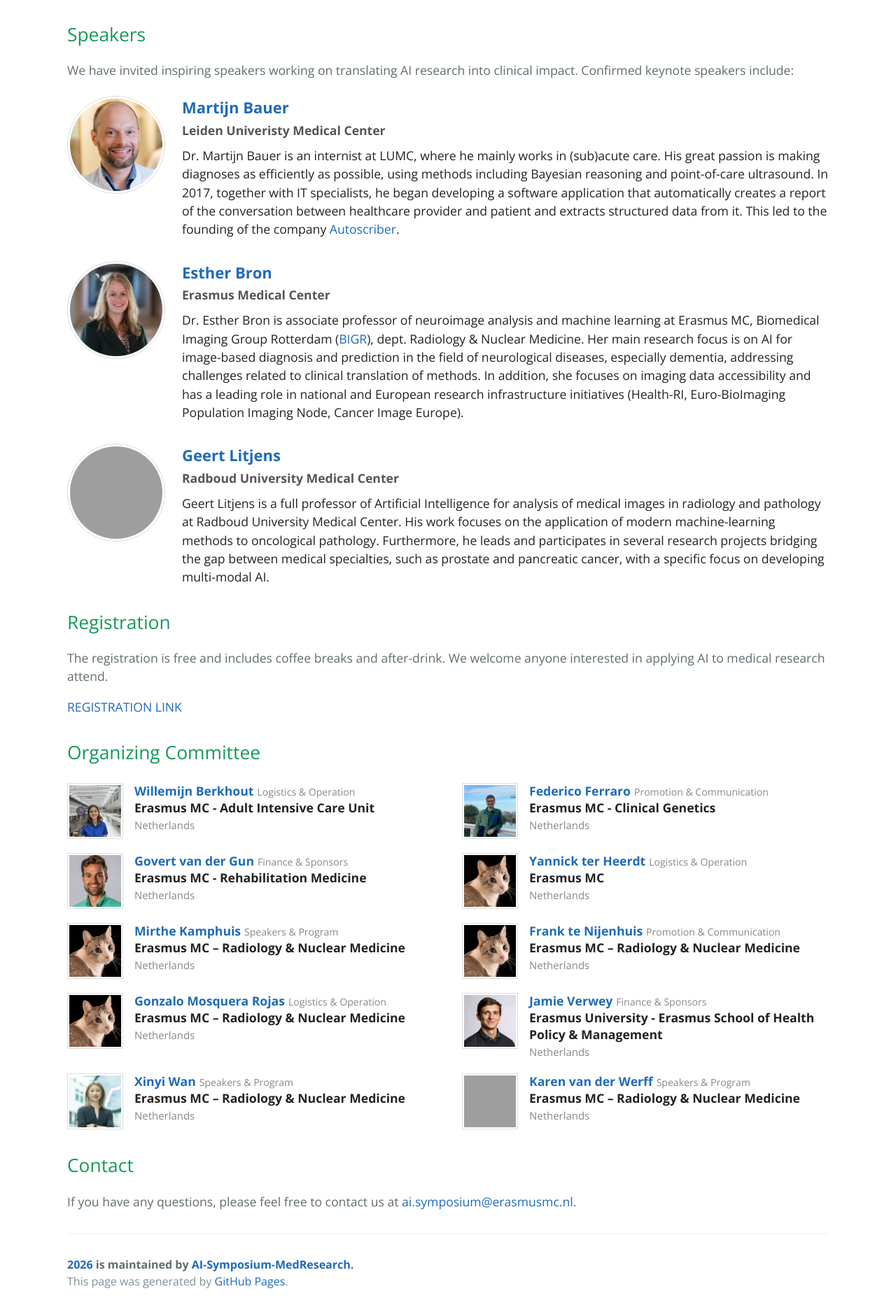
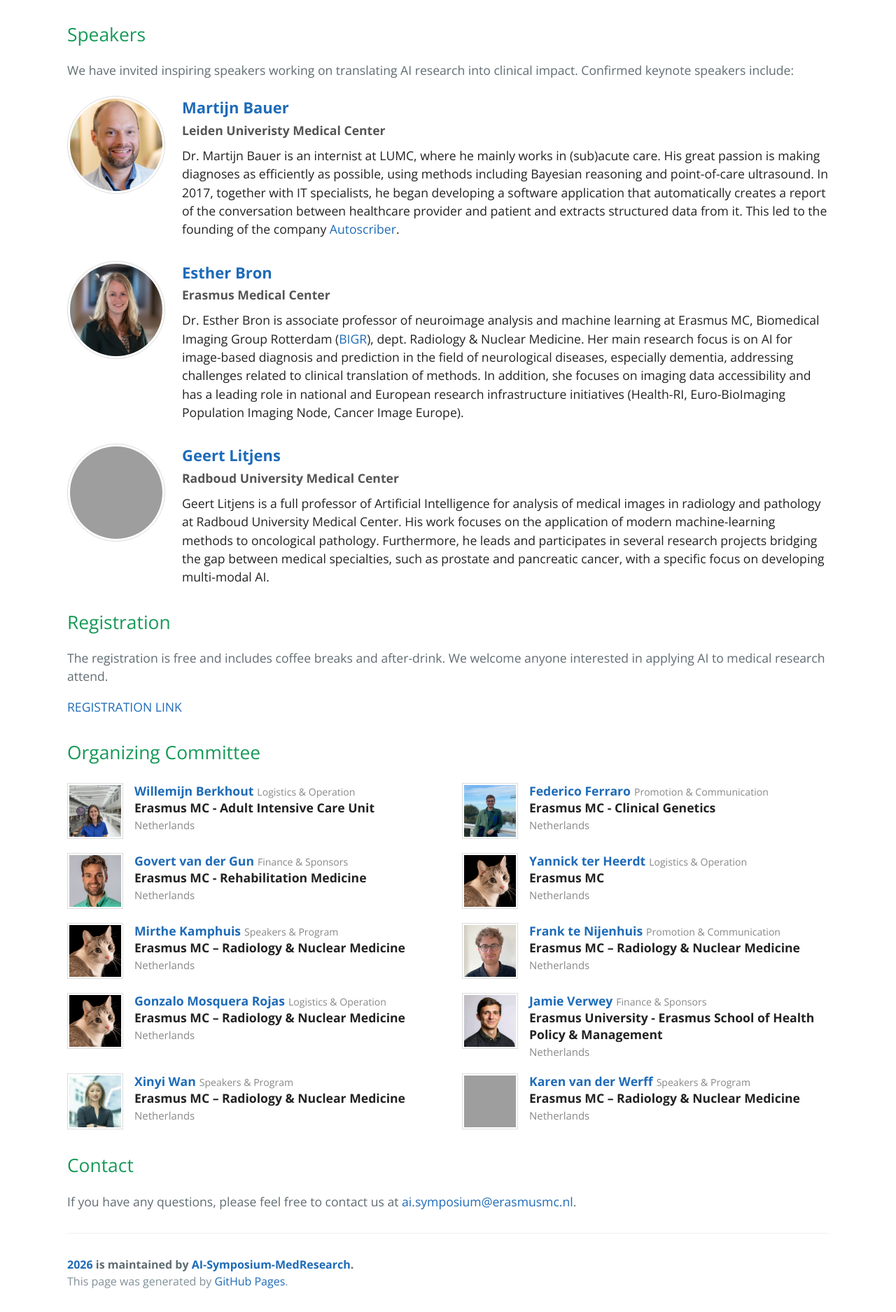
Before and after one commit to AI-Symposium-MedResearch/2026, a Jekyll site: the page built from index.md, in a window 1280 px wide. Shown: the part 2329-4204 px from the top of the page at 70% size. Built offline with Jekyll 4.4.1, drawn with Linux system fonts in a browser that asks for light colours; our own code applies the rules of GitHub Pages for plain Markdown files; grey boxes are pictures that could not be loaded.

Commit message:
added frank

```diff
--- a/index.md
+++ b/index.md
@@ -128,7 +128,7 @@ The registration is free and includes coffee breaks and after-drink. We welcome
     </div>
   </div>
   <div class="committee-member">
-    <img src="assets/profiles/test1.jpg" alt="Frank te Nijenhuis">
+    <img src="assets/profiles/Frank.jpg" alt="Frank te Nijenhuis">
     <div class="info">
       <span class="name"><a href="https://www.erasmusmc.nl">Frank te Nijenhuis</a><span class="role">Promotion & Communication</span></span><br>
       <span class="affiliation">Erasmus MC – Radiology & Nuclear Medicine</span><br>
```
Also changed, not shown: assets/profiles/Frank.jpg (added).
